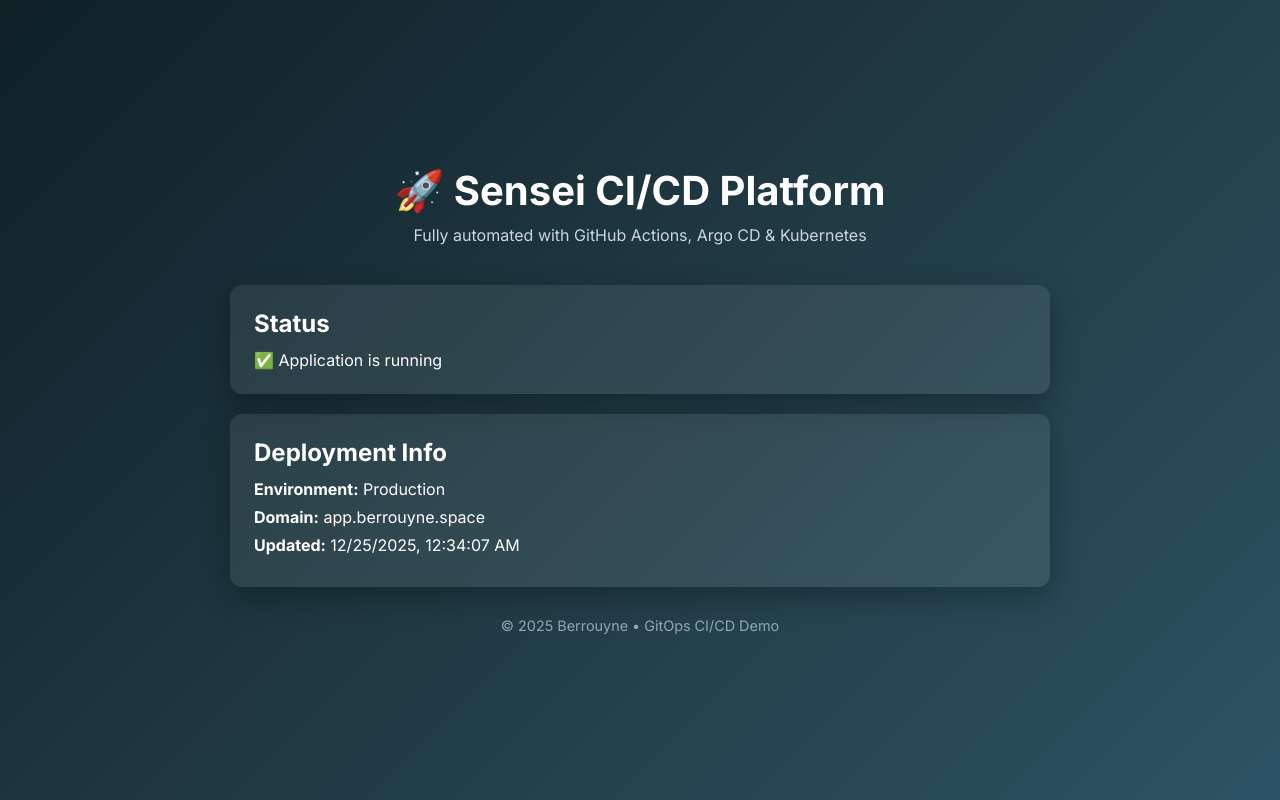
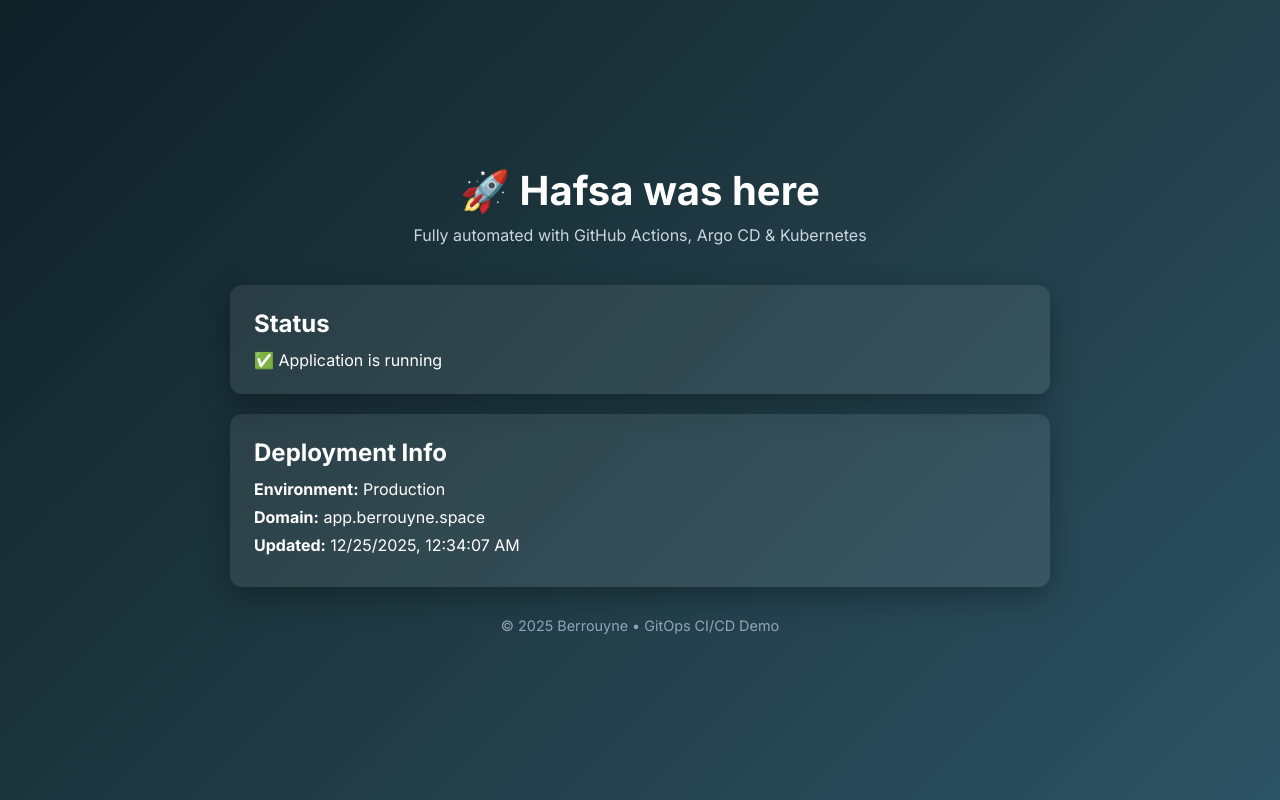
Before and after one commit to berrouyne/website-app, a plain HTML site: page index.html in a window 1280 px wide. Drawn offline with Linux system fonts and the light colour scheme.

Commit message:
Update index.html

```diff
--- a/index.html
+++ b/index.html
@@ -17,7 +17,7 @@
 
   <div class="container">
     <header class="header">
-      <h1>🚀 Sensei CI/CD Platform</h1>
+      <h1>🚀 Hafsa was here</h1>
       <p>Fully automated with GitHub Actions, Argo CD & Kubernetes</p>
     </header>
 
```
